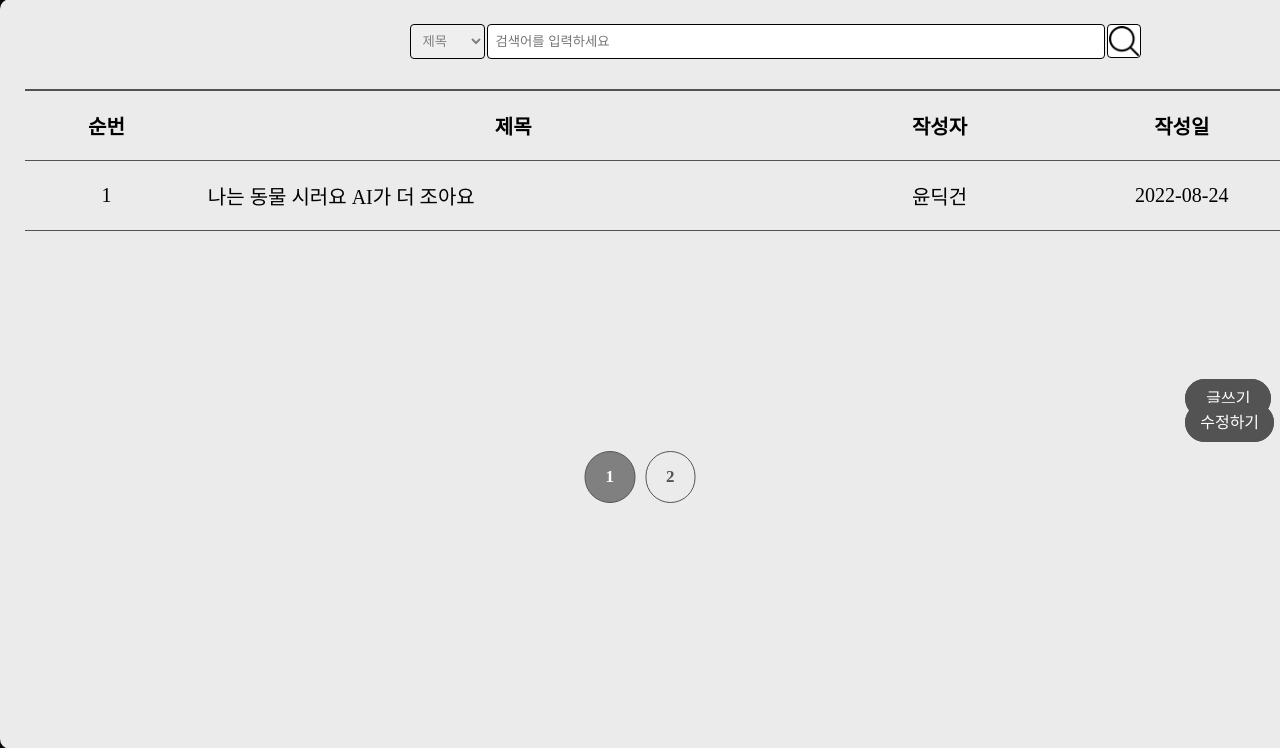
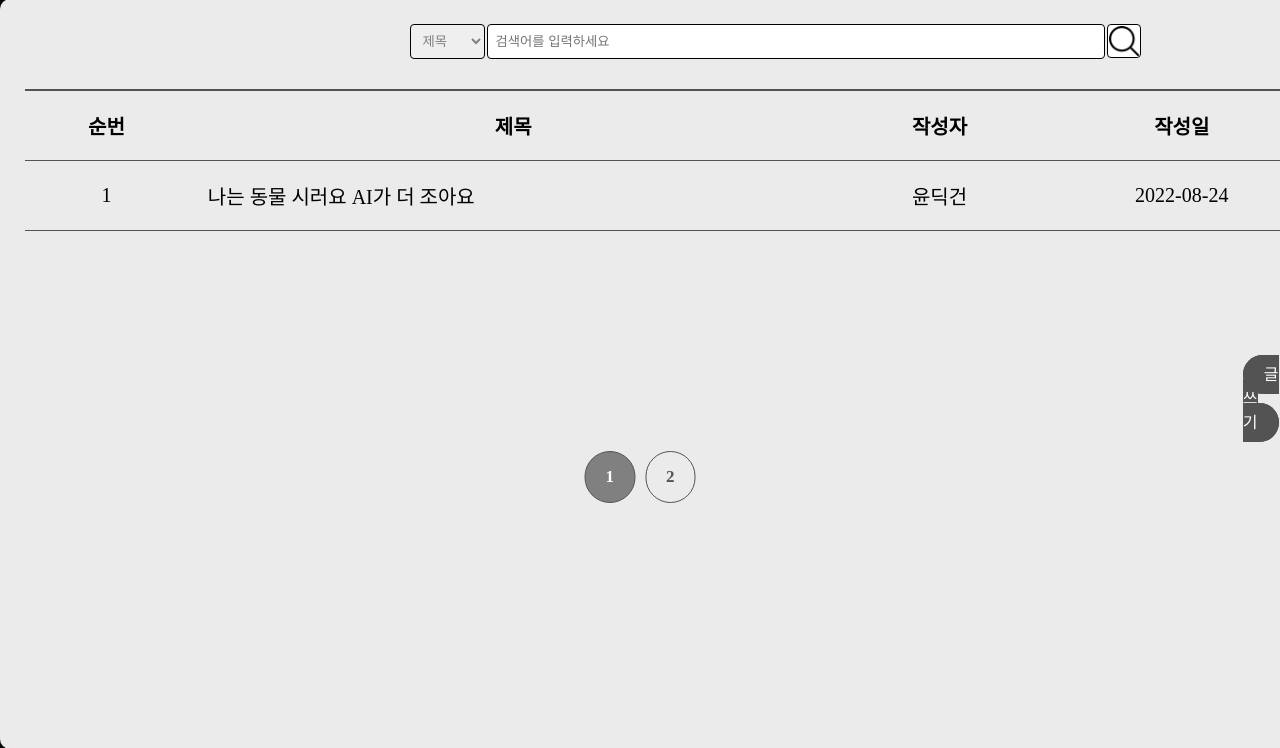
Before and after one commit to Yun-Seong-Geon/php.pj, a PHP site: page /predict/board.html in a window 1280 px wide; the page is wider, and only the part inside the window is pictured. Shown: the part 287-1035 px from the top of that part. Run offline with PHP 8.4, Linux system fonts and the light colour scheme; some web fonts are replaced.

Commit message:
게시판 수정 및 crud 페이지 파일 추가

```diff
--- a/frontend/board/board.css
+++ b/frontend/board/board.css
@@ -177,13 +177,13 @@ a {
     bottom: 0;
     position: absolute;
     margin-bottom: 80px;
-    margin-left: 71.5%;
+    margin-left: 76%;
 }
 
 .board_write{
     border: 1px solid#535353;
     border-radius: 100px;
-    padding: 10px 14px;
+    padding: 10px 50px;
     color: #ffffff;
     background-color: #535353;
 }
--- a/frontend/board/board.html
+++ b/frontend/board/board.html
@@ -84,8 +84,7 @@
             </table>
 
             <div class="button_container">
-                <a href="board_update.php" class="board_update">글쓰기</a>
-                <a href="board_write.php" class="board_write">수정하기</a>
+                <a href="board_update.php" class="board_update">글쓰기</a><!--TODO:php 연결-->
             </div>
 
             <div class="paging">
```
Also changed, not shown: frontend/board/board_in.css (added), frontend/board/board_in.html (added), frontend/board/board_in.php (added), frontend/board/board_update.css (added), frontend/board/board_update.html (added), frontend/board/board_update.php (added), frontend/board/board_write.css (added), frontend/board/board_write.html (added), frontend/board/board_write.php (added).
